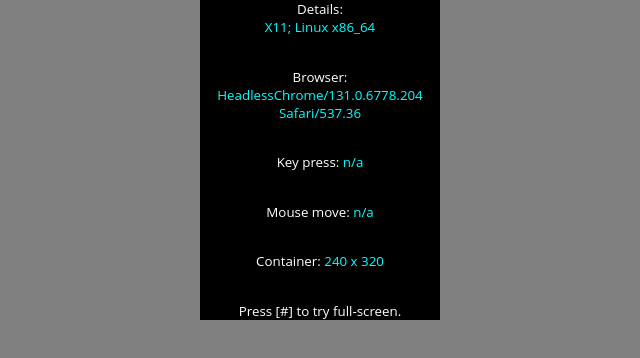
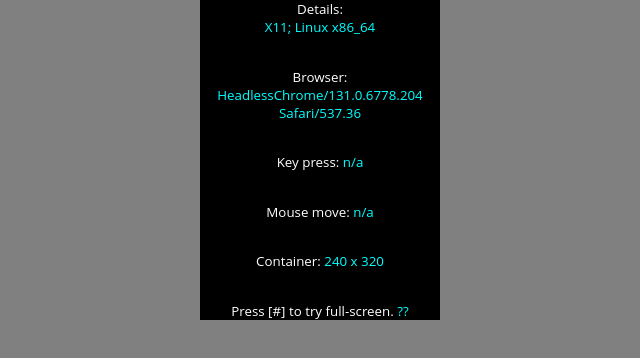
Before and after one commit to woodie/no-smartphone, a plain HTML site: page webapp/index.html in a window 1280 px wide. Shown: the full height of the page, 320-960 px from the left. Drawn offline with Linux system fonts and the light colour scheme.

Commit message:
Test classes.

```diff
--- a/webapp/index.html
+++ b/webapp/index.html
@@ -22,6 +22,11 @@
 
   <script>
   (function() {
+
+    class Example {}
+    Example.text = "??";
+    document.getElementById('fs').innerHTML = Example.text;
+
     var setDimensions = function () {
       var cw = document.getElementById('contents').offsetWidth;
       var ch = document.getElementById('contents').offsetHeight;
@@ -57,6 +62,7 @@
       }
     });
     setDimensions();
+
   })();
   </script>
   </body>
```
